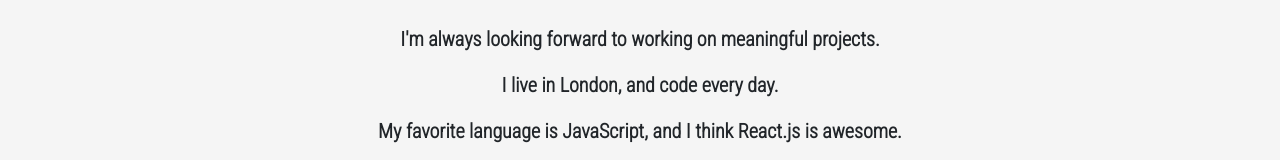
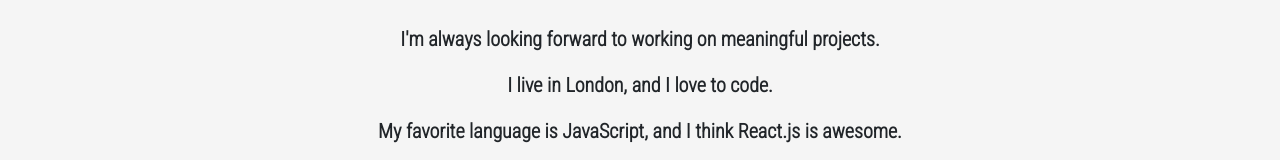
Before and after one commit to sleepless000/portfolio, a React (Create React App) app: page / in a window 1280 px wide. Both pictures are taken after a click on the button "Read more". Shown: the part 422-582 px from the top of the page. Built offline with nearby package versions, Linux system fonts and the light colour scheme.

Commit message:
improved

```diff
--- a/package.json
+++ b/package.json
@@ -8,12 +8,10 @@
     "react-ga": "^2.5.7",
     "react-router-dom": "^4.3.1",
     "react-scripts": "2.1.5",
-    "react-spinners": "^0.5.1",
-    "serve": "^10.1.2"
+    "react-spinners": "^0.5.1"
   },
   "scripts": {
-    "dev": "react-scripts start",
-    "start": "serve -s build",
+    "start": "react-scripts start",
     "build": "react-scripts build",
     "test": "react-scripts test",
     "eject": "react-scripts eject",
--- a/src/components/App.js
+++ b/src/components/App.js
@@ -18,7 +18,7 @@ function App() {
       <p>I'm always looking forward to working on meaningful projects.</p>
       {displayBio ? (
         <div>
-          <p>I live in London, and code every day.</p>
+          <p>I live in London, and I love to code.</p>
           <p>
             My favorite language is JavaScript, and I think React.js is awesome.
           </p>
--- a/src/projects/music-master/Artist.js
+++ b/src/projects/music-master/Artist.js
@@ -21,7 +21,9 @@ const Artist = ({ artist }) => {
       />
       <h2>{name}</h2>
       <p>{formatNumber(followers.total)} followers</p>
-      <p>{genres.join(', ')}</p>
+      <p>
+        <i>{genres.join(', ')}</i>
+      </p>
     </div>
   );
 };
```
